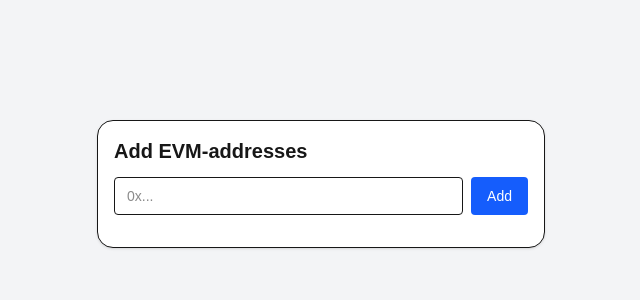
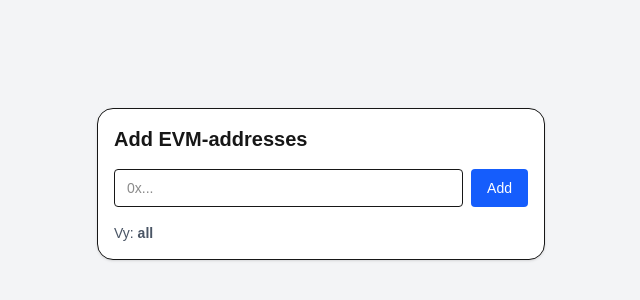
Before and after one commit to KristofferGW/perp-position-commander, a Next.js app: page / in a window 1280 px wide. Shown: the part 216-516 px from the top of the page, without its empty margins (319-959 px from the left). Built offline with nearby package versions, Linux system fonts and the light colour scheme.

Commit message:
Added tab to choose to view all or single wallet

```diff
--- a/src/app/components/WalletInput.jsx
+++ b/src/app/components/WalletInput.jsx
@@ -5,6 +5,8 @@ const LOCAL_STORAGE_KEY = "walletAddresses";
 export default function WalletInput() {
   const [input, setInput] = useState("");
   const [addresses, setAddresses] = useState([]);
+  const [selectedView, setSelectedView] = useState("all"); // "all" eller "single"
+  const [selectedAddress, setSelectedAddress] = useState("");
 
   useEffect(() => {
     const saved = localStorage.getItem(LOCAL_STORAGE_KEY);
@@ -35,12 +37,16 @@ export default function WalletInput() {
 
   const removeAddress = (addr) => {
     setAddresses(addresses.filter((a) => a !== addr));
+    if (selectedAddress === addr) {
+      setSelectedAddress("");
+    }
   };
 
   return (
-    <div className="max-w-md mx-auto p-4 border rounded-2xl shadow bg-white">
-      <h2 className="text-xl font-semibold mb-3">Add EVM-addresses</h2>
-      <div className="flex gap-2 mb-4">
+    <div className="max-w-md mx-auto p-4 border rounded-2xl shadow bg-white space-y-4">
+      <h2 className="text-xl font-semibold">Add EVM-addresses</h2>
+
+      <div className="flex gap-2">
         <input
           type="text"
           value={input}
@@ -55,6 +61,7 @@ export default function WalletInput() {
           Add
         </button>
       </div>
+
       <ul className="space-y-2">
         {addresses.map((addr, i) => (
           <li
@@ -71,6 +78,54 @@ export default function WalletInput() {
           </li>
         ))}
       </ul>
+
+      {addresses.length > 0 && (
+        <div className="space-y-2">
+          <div className="flex gap-4">
+            <label className="font-medium">Show:</label>
+            <button
+              className={`px-3 py-1 rounded ${
+                selectedView === "all" ? "bg-blue-500 text-white" : "bg-gray-200"
+              }`}
+              onClick={() => setSelectedView("all")}
+            >
+              All
+            </button>
+            <button
+              className={`px-3 py-1 rounded ${
+                selectedView === "single" ? "bg-blue-500 text-white" : "bg-gray-200"
+              }`}
+              onClick={() => setSelectedView("single")}
+            >
+              Single
+            </button>
+          </div>
+
+          {selectedView === "single" && (
+            <select
+              className="w-full border rounded px-3 py-2"
+              value={selectedAddress}
+              onChange={(e) => setSelectedAddress(e.target.value)}
+            >
+              <option value="">-- Choose address --</option>
+              {addresses.map((addr) => (
+                <option key={addr} value={addr}>
+                  {addr}
+                </option>
+              ))}
+            </select>
+          )}
+        </div>
+      )}
+
+      <div className="mt-4">
+        <p className="text-sm text-gray-600">
+          Vy: <strong>{selectedView}</strong>{" "}
+          {selectedView === "single" && selectedAddress && (
+            <>({selectedAddress.slice(0, 6)}...{selectedAddress.slice(-4)})</>
+          )}
+        </p>
+      </div>
     </div>
   );
 }
```
